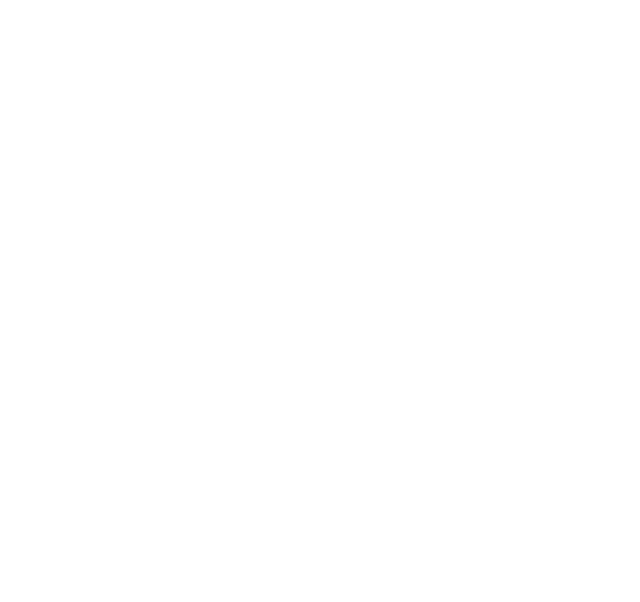
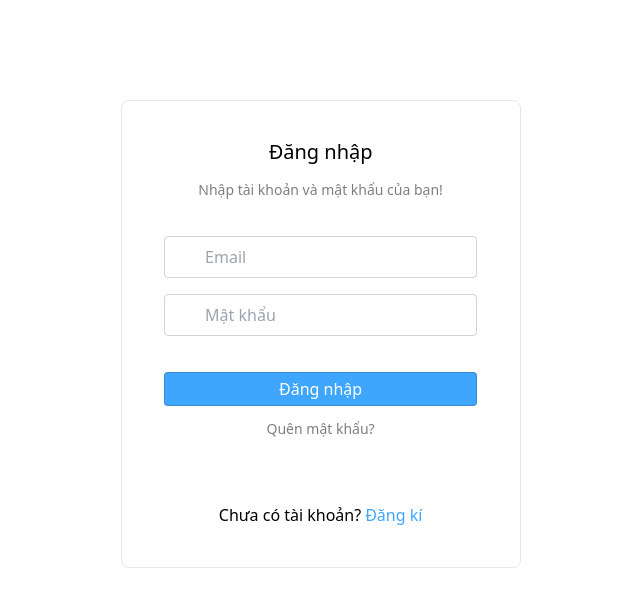
Before and after one commit to hoangnguyen130/petshop-fe, a React (Create React App) app: page /sign-in in a window 1280 px wide. Before the commit this address had no page. Shown: the top 602 px of the page, without its empty margins (353-993 px from the left). Built offline with nearby package versions, Linux system fonts and the light colour scheme.

Commit message:
sign in page

```diff
--- a/package.json
+++ b/package.json
@@ -8,12 +8,14 @@
     "@fortawesome/free-regular-svg-icons": "^6.6.0",
     "@fortawesome/free-solid-svg-icons": "^6.6.0",
     "@fortawesome/react-fontawesome": "^0.2.2",
+    "@react-oauth/google": "^0.12.1",
     "@testing-library/jest-dom": "^5.17.0",
     "@testing-library/react": "^13.4.0",
     "@testing-library/user-event": "^13.5.0",
     "@tippyjs/react": "^4.2.6",
     "axios": "^1.7.7",
     "customize-cra": "^1.0.0",
+    "jwt-decode": "^4.0.0",
     "react": "^18.3.1",
     "react-app-rewired": "^2.2.1",
     "react-dom": "^18.3.1",
--- /dev/null
+++ b/src/components/Layout/SignIn/SignIn.css
@@ -0,0 +1,84 @@
+.modal-wrapper {
+  position: relative;
+}
+.content-wrapper {
+  position: absolute;
+  top: 100px;
+  left: 37%;
+  display: flex;
+  flex-direction: column;
+  align-items: center;
+  width: 400px;
+  border-style: solid;
+  border-width: 1px;
+  border-radius: 8px;
+  padding: 20px 0;
+}
+.header-text {
+  font-size: 20px;
+  padding-top: 16px;
+  user-select: none;
+}
+.sub-text {
+  margin-top: 12px;
+  font-size: 14px;
+  opacity: 0.5;
+  user-select: none;
+}
+.input {
+  display: flex;
+  flex-direction: column;
+  margin: 28px 0;
+}
+.input > input {
+  font-size: 16px;
+  padding: 8px 40px;
+  margin: 8px 0;
+  border: 1px solid rgba(38, 38, 38, 0.2);
+  border-radius: 4px;
+  background-color: transparent;
+  &:focus {
+    border: 1px solid rgba(38, 38, 38, 0.5);
+  }
+}
+
+.login-button {
+  display: block;
+  width: 100%;
+  color: white;
+  background-color: #3ea6ff;
+  padding: 4px 20px;
+  margin: 0 auto;
+  border: 1px solid rgba(38, 38, 38, 0.2);
+  border-radius: 4px;
+  cursor: pointer;
+  &:hover {
+    background-color: rgba(190, 186, 186, 0.5);
+    color: black;
+  }
+}
+.list {
+  display: flex;
+  margin: 12px 0;
+  align-items: center;
+  text-align: left;
+}
+.list > p {
+  padding-right: 4px;
+}
+.list > a {
+  padding: 0 8px;
+  font-size: 20px;
+}
+.check-text {
+  display: flex;
+  padding-bottom: 20px;
+}
+.register-text {
+  padding-left: 4px;
+  color: #3ea6ff;
+  cursor: pointer;
+  &:hover {
+    color: black;
+  }
+}
--- /dev/null
+++ b/src/components/Layout/SignIn/index.js
@@ -0,0 +1,199 @@
+import { useEffect, useState } from 'react';
+import { useNavigate } from 'react-router-dom';
+
+import { GoogleLogin } from '@react-oauth/google';
+import { jwtDecode } from 'jwt-decode';
+// import axios from "axios";
+
+import './SignIn.css';
+
+// let registerForm = false
+
+function SignInLayout() {
+  const navigate = useNavigate();
+
+  const initValue = {
+    name: '',
+    email: '',
+    password: '',
+    confirmPassword: '',
+  };
+  const initLoginValue = {
+    email: '',
+    password: '',
+  };
+  const [registerForm, setRegisterForm] = useState(false);
+
+  const [formValue, setFormValue] = useState(initValue);
+  const [formLoginValue, setFormLoginValue] = useState(initLoginValue);
+
+  // const [user, setUser] = useState({})
+
+  // console.log(user)
+  // useEffect(() => {
+  //     axios
+  //         .post(`http://localhost:3001/v1/auth/register`, formValue)
+  //         .then((res) => {
+  //             setUser(res)
+  //         })
+  // }, [formValue])
+
+  const handleRegister = () => {
+    setRegisterForm(true);
+  };
+  const handleShowSignUp = () => {
+    setRegisterForm(false);
+  };
+  const handleChangeRegister = (event) => {
+    const { value, name } = event.target;
+    setFormValue({
+      ...formValue,
+      [name]: value,
+    });
+  };
+  const handleChangeLogin = (event) => {
+    const { value, name } = event.target;
+    setFormLoginValue({
+      ...formLoginValue,
+      [name]: value,
+    });
+  };
+  const handleSubmit = (event) => {
+    event.preventDefault();
+    console.log(formValue);
+  };
+  const handleSubmitLogin = (event) => {
+    event.preventDefault();
+    console.log(formLoginValue);
+  };
+  if (registerForm) {
+    return (
+      <section className="modal-wrapper">
+        <div className="content-wrapper">
+          <h2 className="header-text">Đăng Kí</h2>
+          <p className="sub-text">Nhập thông tin của bạn!</p>
+          <form onSubmit={handleSubmit}>
+            <div className="input">
+              <input
+                className="user-name"
+                placeholder="Tên người dùng"
+                name="name"
+                type="text"
+                value={formValue.name}
+                onChange={handleChangeRegister}
+              />
+              <input
+                className="email"
+                placeholder="Email"
+                name="email"
+                type="email"
+                value={formValue.email}
+                onChange={handleChangeRegister}
+              />
+              <input
+                className="password"
+                placeholder="Mật khẩu"
+                name="password"
+                type="password"
+                value={formValue.password}
+                onChange={handleChangeRegister}
+              />
+              <input
+                className="password"
+                placeholder="Nhập lại mật khẩu"
+                name="confirmPassword"
+                type="password"
+                value={formValue.confirmPassword}
+                onChange={handleChangeRegister}
+              />
+            </div>
+            <button className="login-button" type="submit">
+              Đăng kí
+            </button>
+          </form>
+          <div className="list">
+            <span>
+              <GoogleLogin
+                onSuccess={(credentialResponse) => {
+                  const decoded = jwtDecode(credentialResponse?.credential);
+                  console.log(decoded);
+                  localStorage.setItem('token', decoded.jti);
+                  navigate('/');
+                }}
+                onError={() => {
+                  console.log('Login Failed');
+                }}
+              />
+            </span>
+          </div>
+          <div className="check-text">
+            <p className="select-none">Đã có tài khoản?</p>
+            <p className="register-text" onClick={handleShowSignUp}>
+              Đăng nhập
+            </p>
+          </div>
+        </div>
+      </section>
+    );
+  } else
+    return (
+      <section className="modal-wrapper">
+        <div className="content-wrapper">
+          <h2 className="header-text">Đăng nhập</h2>
+          <p className="sub-text">Nhập tài khoản và mật khẩu của bạn!</p>
+          <form onSubmit={handleSubmitLogin}>
+            <div className="input">
+              <input
+                className="email"
+                placeholder="Email"
+                name="email"
+                type="email"
+                value={formLoginValue.email}
+                onChange={handleChangeLogin}
+              />
+              <input
+                className="password"
+                placeholder="Mật khẩu"
+                name="password"
+                type="password"
+                value={formLoginValue.password}
+                onChange={handleChangeLogin}
+              />
+            </div>
+            <button className="login-button" type="submit">
+              Đăng nhập
+            </button>
+          </form>
+          <a href="#!" className="sub-text">
+            Quên mật khẩu?
+          </a>
+          <div className="list">
+            {/* <a href="#!">
+                        <FontAwesomeIcon icon={faFacebook}/>
+                    </a> */}
+            <div className="w-full">
+              <GoogleLogin
+                onSuccess={(credentialResponse) => {
+                  const decoded = jwtDecode(credentialResponse?.credential);
+                  console.log(decoded);
+                  localStorage.setItem('token', decoded.jti);
+                  navigate('/');
+                }}
+                onError={() => {
+                  console.log('Login Failed');
+                }}
+              />
+            </div>
+          </div>
+          <div className="check-text">
+            <p className="select-none">Chưa có tài khoản?</p>
+            <p className="register-text" onClick={handleRegister}>
+              Đăng kí
+            </p>
+          </div>
+        </div>
+      </section>
+    );
+}
+
+export default SignInLayout;
--- /dev/null
+++ b/src/pages/SignIn.js
@@ -0,0 +1,9 @@
+import SignInLayout from "~/components/Layout/SignIn";
+
+function SignIn() {
+    return (
+        <SignInLayout/>
+     );
+}
+
+export default SignIn;
--- a/src/routes/index.js
+++ b/src/routes/index.js
@@ -1,9 +1,11 @@
 import Home from "~/pages/Home"
+import SignIn from "~/pages/SignIn"
 
 
 const publicRoutes = [
     // { path: '/', component: Home }
-    { path: '/', component:Home}
+    { path: '/', component:Home},
+    { path: '/sign-in', component: SignIn}
 
 ]
 
```
Also changed, not shown: src/index.js (+3 -5 lines), 1 other file (tests, documents, lock files or other folders).
